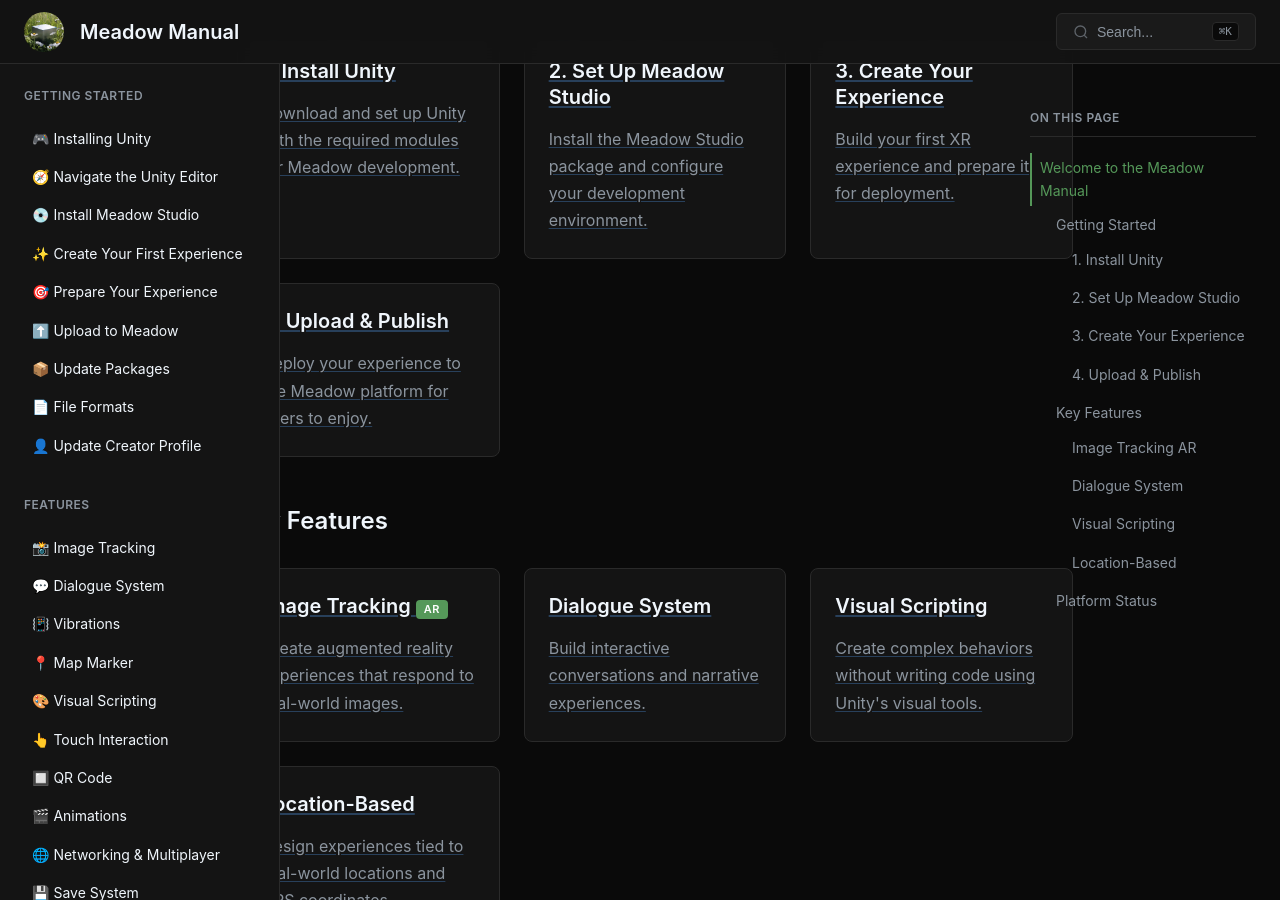
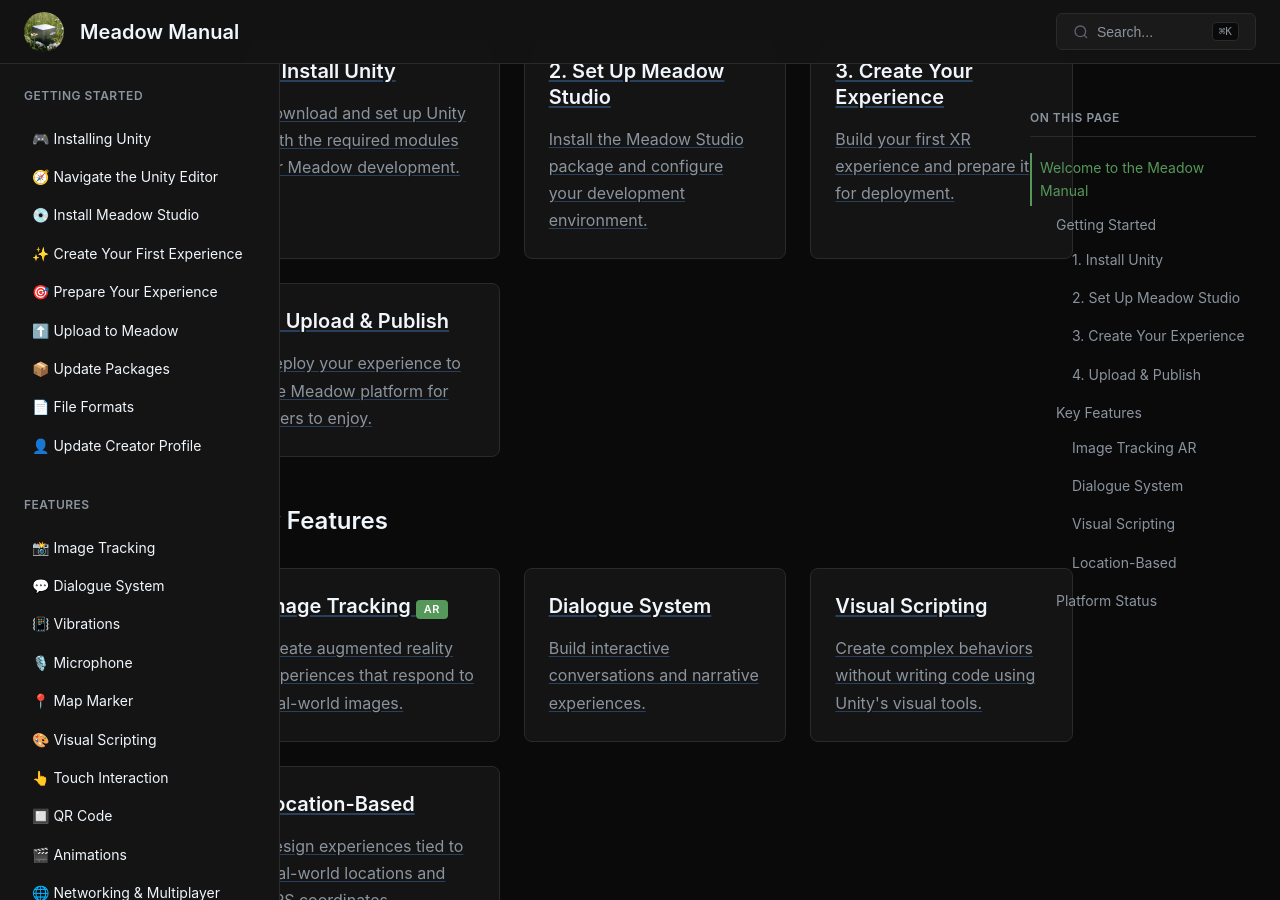
Before and after one commit to untoldgarden/meadow-manual, a Jekyll site: the page built from index.md, in a window 1280 px wide and 900 px high, scrolled down 395 px. Built offline with Jekyll 4.4.1, drawn with Linux system fonts in a browser that asks for light colours; the table of contents is made by our own code.

Commit message:
'Microphone' in _layouts

```diff
--- a/_layouts/default.html
+++ b/_layouts/default.html
@@ -42,6 +42,7 @@
         <a href="{{ '/image-tracking' | relative_url }}" class="{% if page.url == '/image-tracking/' %}active{% endif %}">📸 Image Tracking</a>
         <a href="{{ '/dialogue-system' | relative_url }}" class="{% if page.url == '/dialogue-system/' %}active{% endif %}">💬 Dialogue System</a>
         <a href="{{ '/vibrations' | relative_url }}" class="{% if page.url == '/vibrations/' %}active{% endif %}">📳 Vibrations</a>
+        <a href="{{ '/microphone-values' | relative_url }}" class="{% if page.url == '/microphone-values/' %}active{% endif %}">🎙️ Microphone</a>
         <a href="{{ '/map-marker' | relative_url }}" class="{% if page.url == '/map-marker/' %}active{% endif %}">📍 Map Marker</a>
         <a href="{{ '/visual-scripting' | relative_url }}" class="{% if page.url == '/visual-scripting/' %}active{% endif %}">🎨 Visual Scripting</a>
         <a href="{{ '/touch-interaction' | relative_url }}" class="{% if page.url == '/touch-interaction/' %}active{% endif %}">👆 Touch Interaction</a>
```
